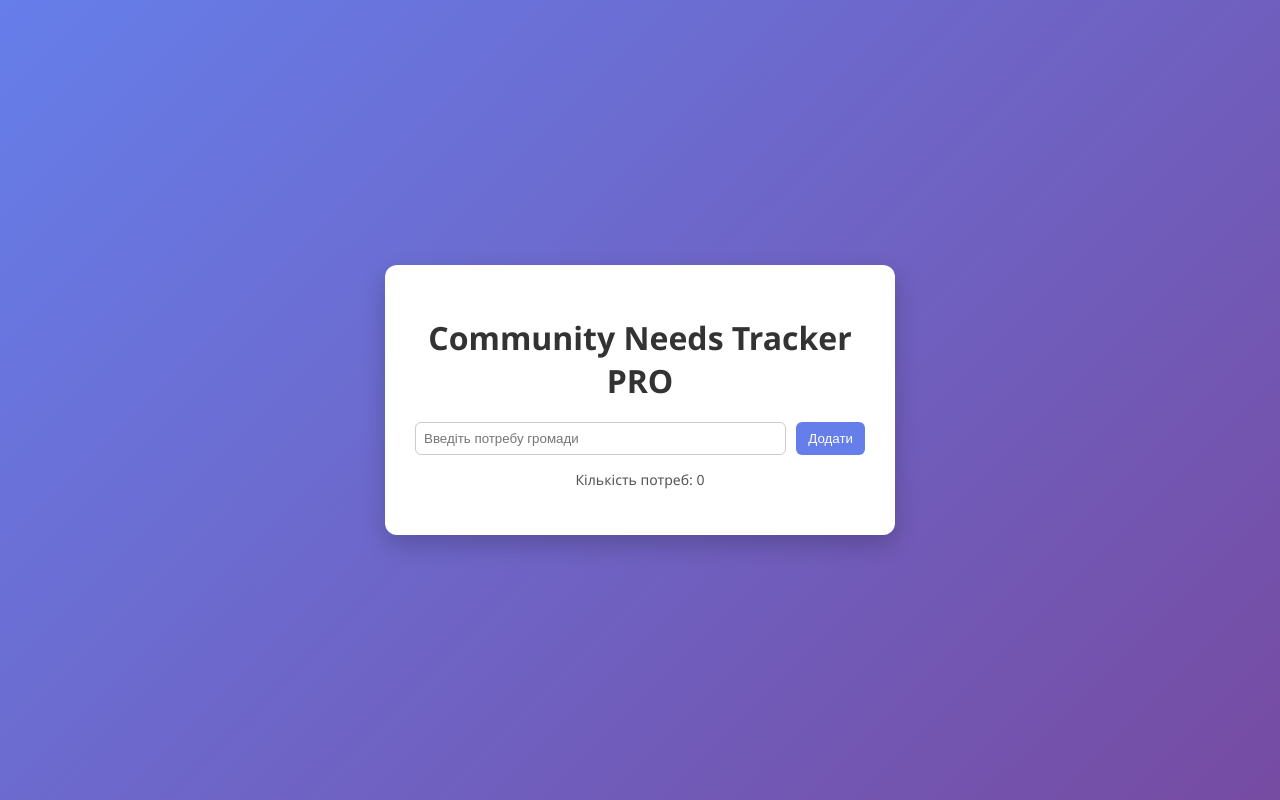
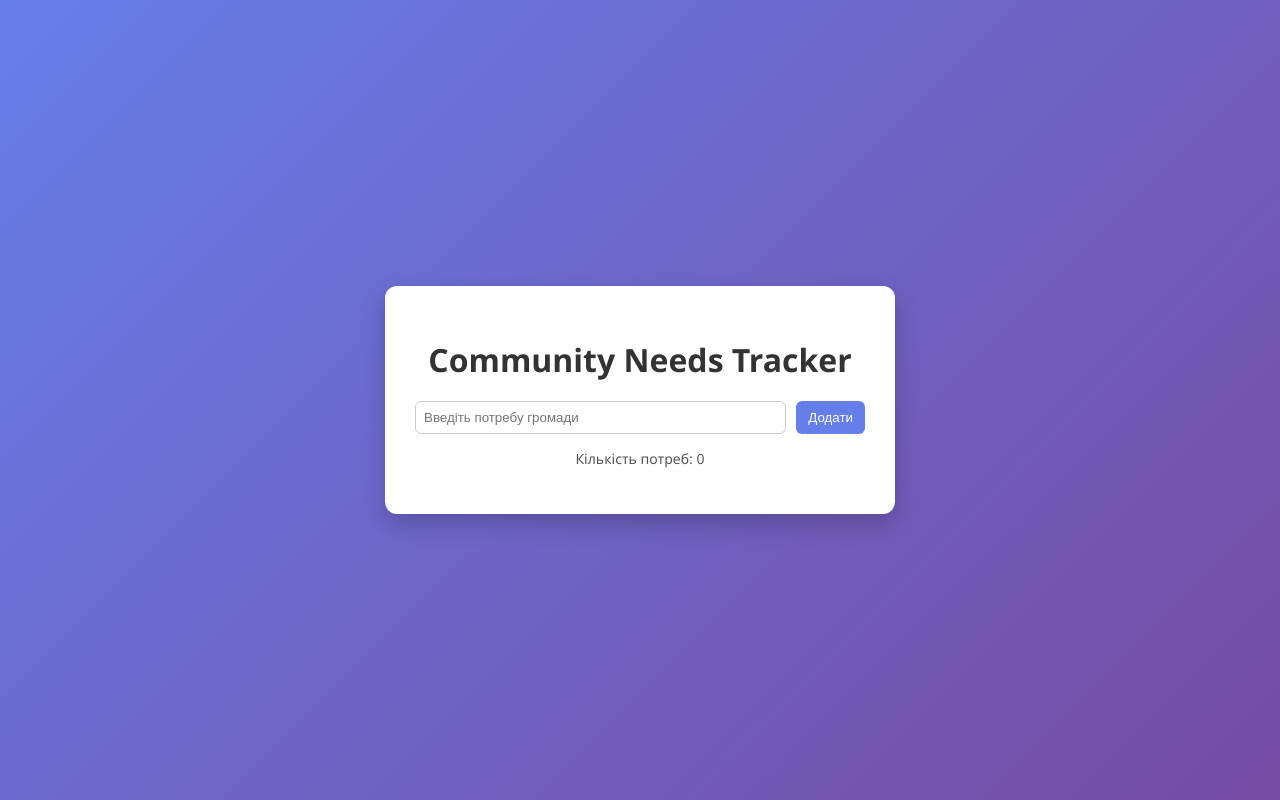
Before and after one commit to Sofier2/tracker, a plain HTML site: page index.html in a window 1280 px wide. Drawn offline with Linux system fonts and the light colour scheme.

Commit message:
chore: add gitignore, README and update index.html

```diff
--- a/index.html
+++ b/index.html
@@ -8,7 +8,7 @@
 <body>
 
 <div class="container">
-    <h1>Community Needs Tracker PRO</h1>
+    <h1>Community Needs Tracker</h1>
 
     <div class="input-group">
         <input type="text" id="needInput" placeholder="Введіть потребу громади">
```
